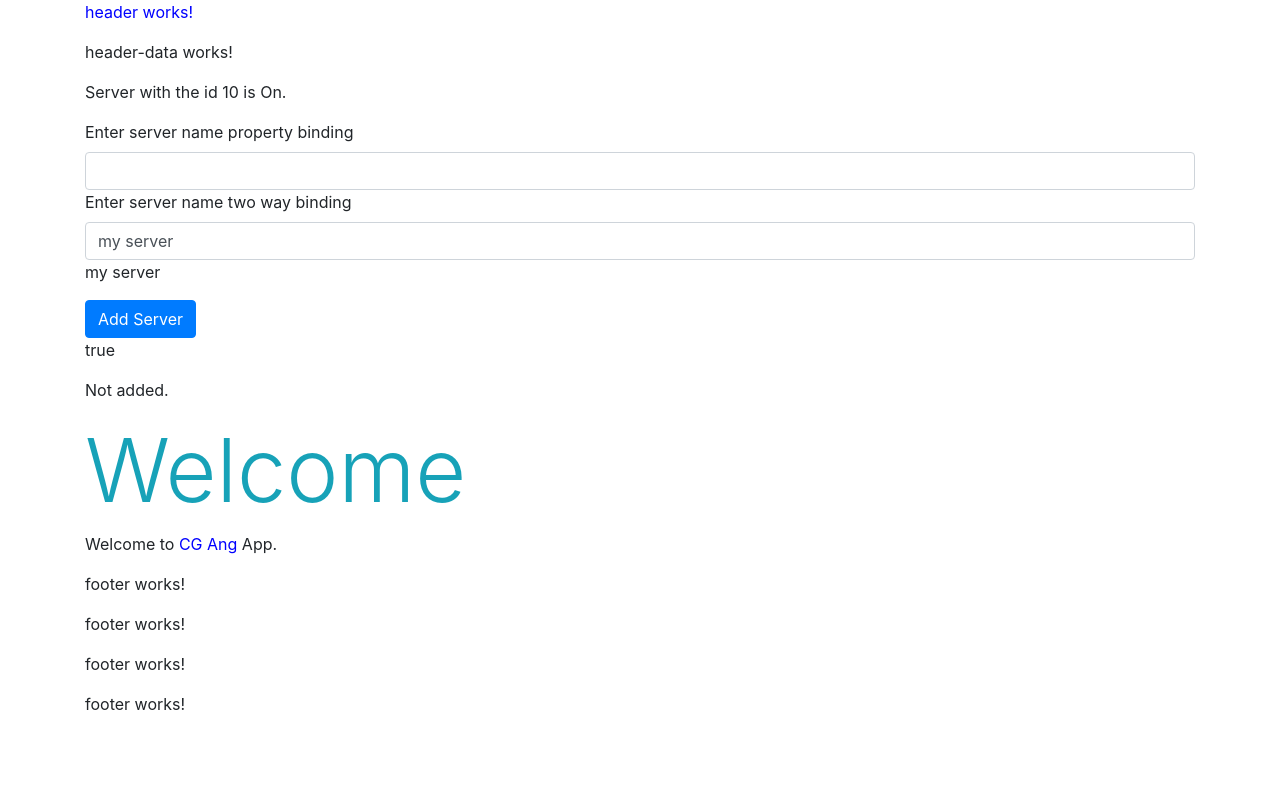
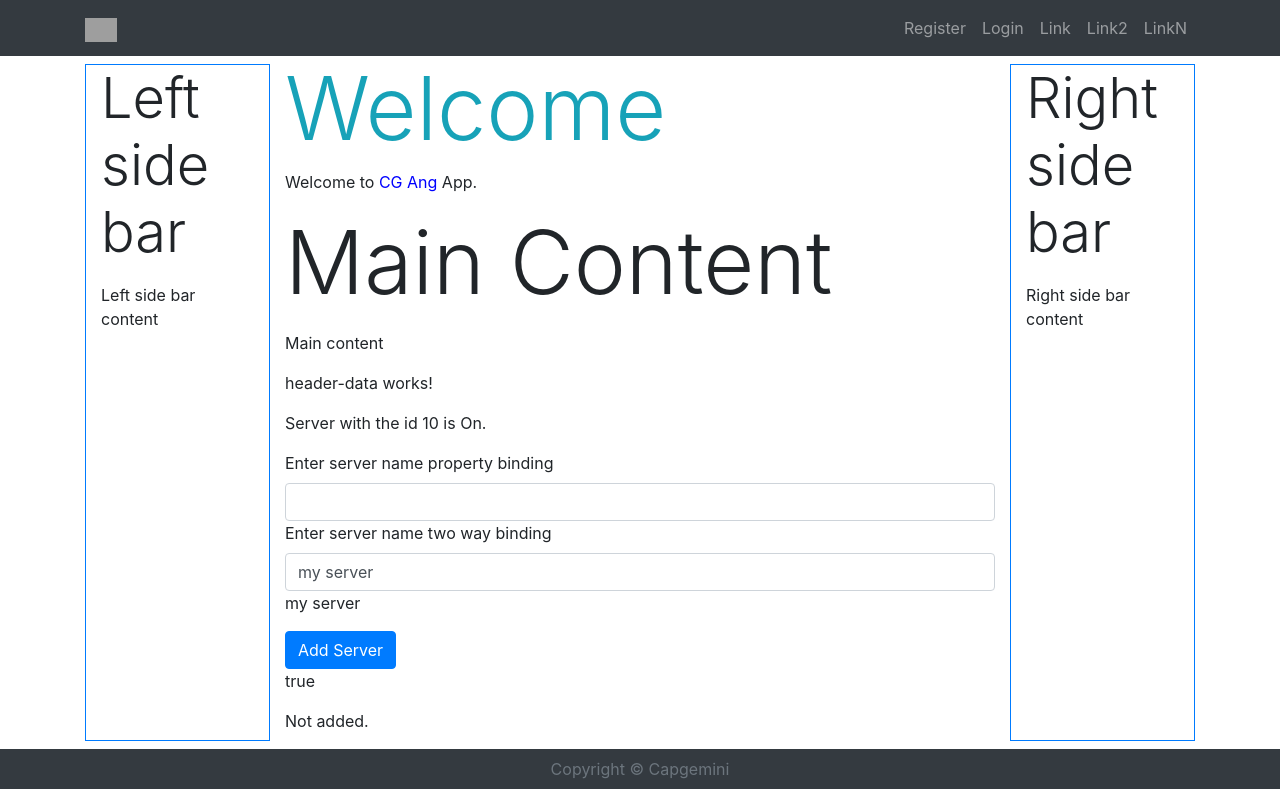
Before and after one commit to vamandeshmukh/cg-ang-app, an Angular app: page / in a window 1280 px wide. Built offline with nearby package versions, Linux system fonts and the light colour scheme; grey boxes are pictures that could not be loaded.

Commit message:
Commit
Commit

```diff
--- a/src/app/app.component.html
+++ b/src/app/app.component.html
@@ -1,10 +1,28 @@
+<app-header></app-header>
+<div class="container">
+    <div class="container-fluid">
+        <div class="row content">
 
-<div class="container">
-    <app-header></app-header>
-    <h1 class="display-2 text-info">Welcome</h1>
-    <p>Welcome to <span style="color: blue;">CG Ang</span> App.</p>
-    <app-footer></app-footer>
-    <app-footer></app-footer>
-    <app-footer></app-footer>
-    <app-footer></app-footer>
+            <div class="col-sm-2 sidenav border border-primary my-2 ">
+                <p class="display-4">Left side bar </p>
+                <p>Left side bar content</p>
+                <!-- <left-bar></left-bar> -->
+            </div>
+
+            <div class="col-sm-8 text-left">
+                <h1 class="display-2 text-info">Welcome</h1>
+                <p>Welcome to <span style="color: blue;">CG Ang</span> App.</p>
+                <p class="display-2">Main Content</p>
+                <p>Main content</p>
+                <!-- <main-content></main-content> -->
+                <app-header-data></app-header-data>
+            </div>
+            <div class="col-sm-2 sidenav border border-primary my-2 ">
+                <p class="display-4">Right side bar </p>
+                <p>Right side bar content</p>
+                <!-- <right-bar></right-bar> -->
+            </div>
+        </div>
+    </div>
 </div>
+<app-footer></app-footer>
--- a/src/app/footer/footer.component.html
+++ b/src/app/footer/footer.component.html
@@ -1 +1,5 @@
-<p>footer works!</p>
+<footer class="py-2 bg-dark text-secondary">
+    <div class="container text-center">
+        Copyright &copy; Capgemini
+    </div>
+</footer>
--- a/src/app/header/header.component.html
+++ b/src/app/header/header.component.html
@@ -1,4 +1,3 @@
-
 <!--
 Data binding  - communication nbetween compoments and templates
 
@@ -10,6 +9,39 @@ Data binding  - communication nbetween compoments and templates
 -->
 
 
-<p>header works!</p>
+<!-- Header Component -->
+<header>
+    <nav class="navbar navbar-expand-lg navbar-dark bg-dark">
+        <div class="container">
+            <a [routerLink]="['/']" class="navbar-brand">
+                <img src="https://www.capgemini.com/wp-content/themes/capgemini-komposite/assets/images/logo.svg"
+                    height="24px" alt="Capgemini">
+            </a>
+            <button class="navbar-toggler" type="button" data-toggle="collapse" data-target="#navbarResponsive">
+                <span class="navbar-toggler-icon"></span>
+            </button>
+            <div class="collapse navbar-collapse" id="navbarResponsive">
+                <ul class="navbar-nav ml-auto">
+                    <li class="nav-item">
+                        <a [routerLink]="['/register']" class="nav-link">Register</a>
+                    </li>
+                    <li class="nav-item">
+                        <a [routerLink]="['/login']" class="nav-link">Login</a>
+                    </li>
+                    <li class="nav-item">
+                        <a [routerLink]="['/Link']" class="nav-link">Link</a>
+                    </li>
+                    <li class="nav-item">
+                        <a [routerLink]="['/Link2']" class="nav-link">Link2</a>
+                    </li>
+                    <li class="nav-item">
+                        <a [routerLink]="['/LinkN']" class="nav-link">LinkN</a>
+                    </li>
+                </ul>
+            </div>
+        </div>
+    </nav>
+</header>
 
-<app-header-data> </app-header-data>
+
+<!-- <app-header-data> </app-header-data> -->
```
